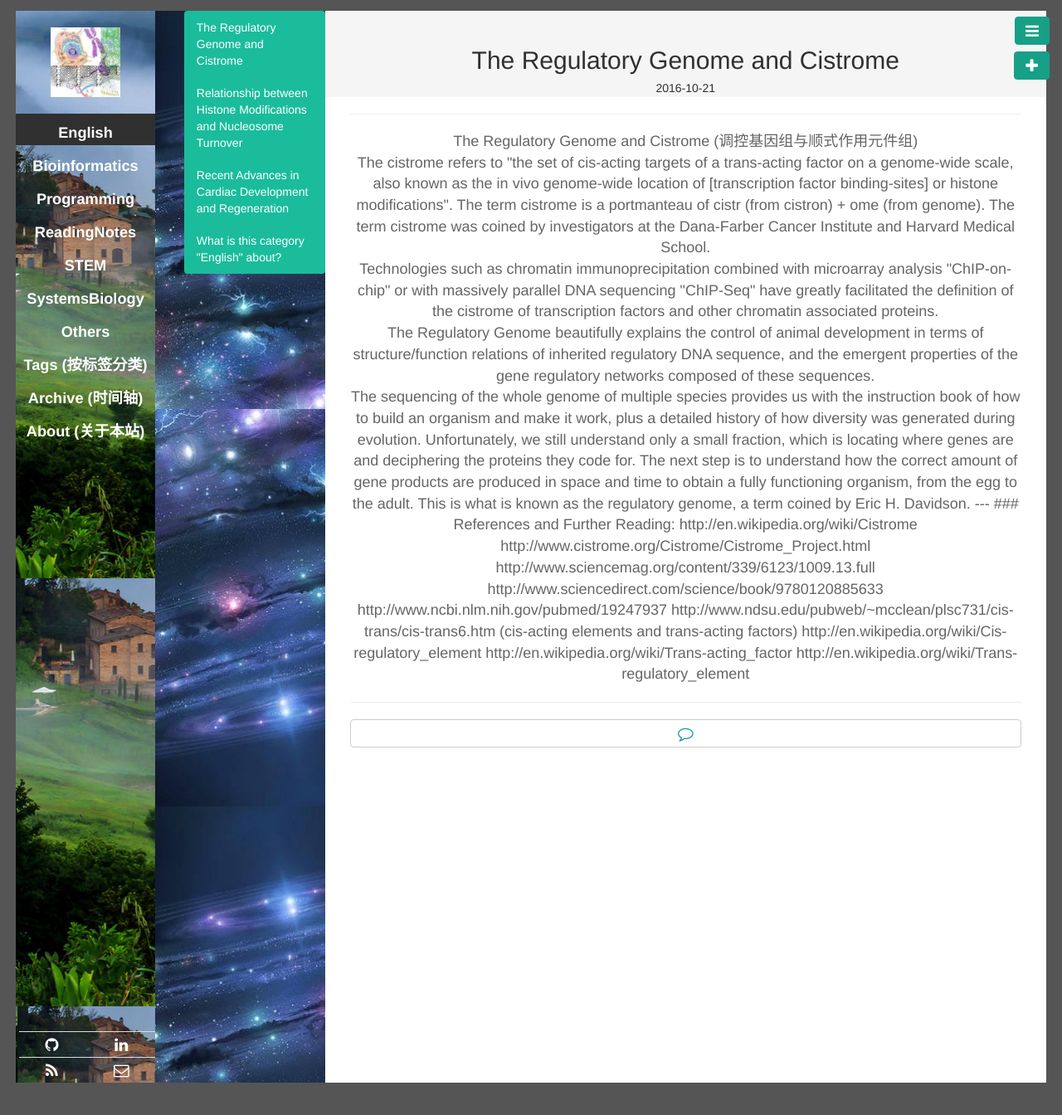
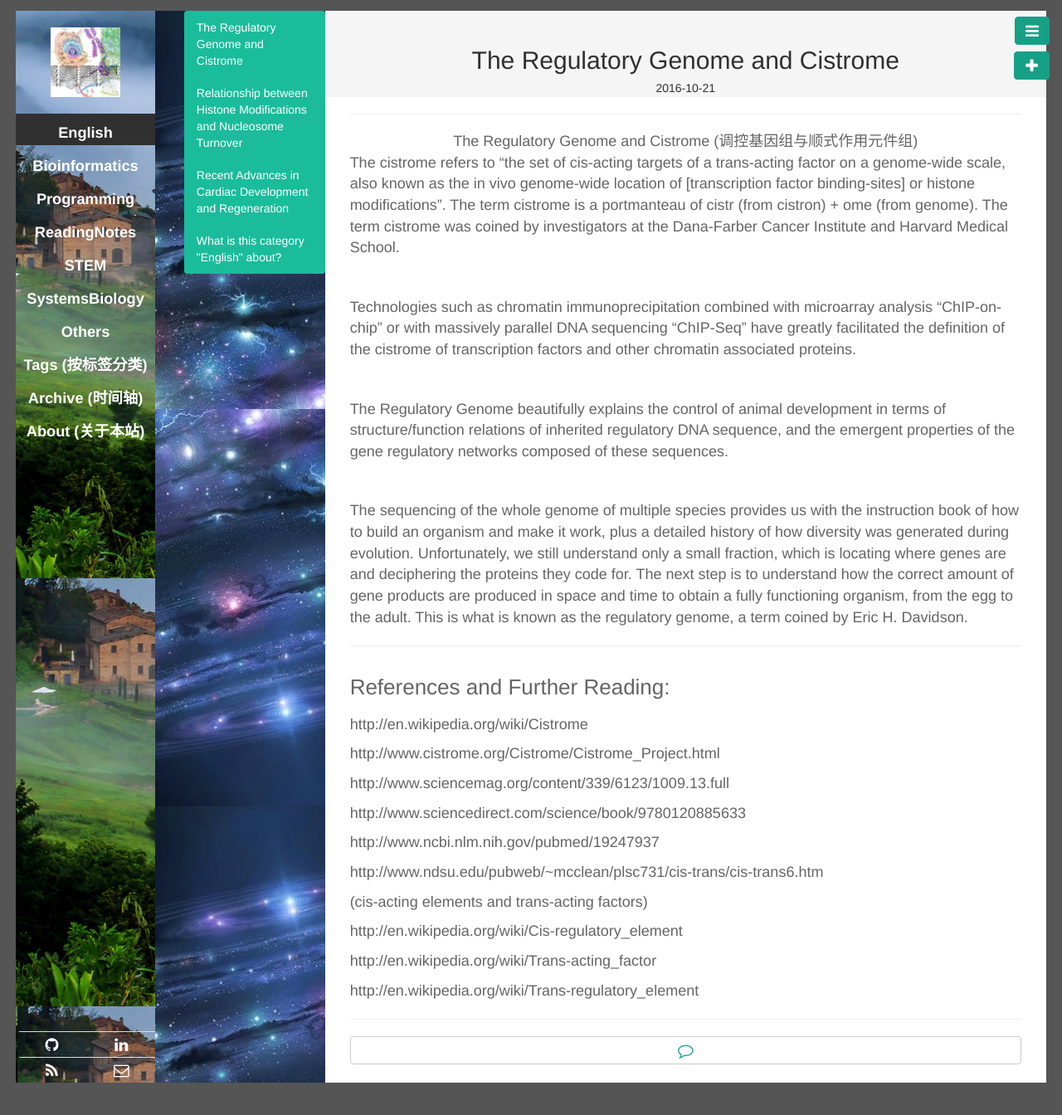
Before and after one commit to CTLife/CTLife.github.io, a Jekyll site: the page built from _posts/English/2016-10-21-Regulatory_Genome_Cistrome.md, in a window 1280 px wide. Shown: the whole page at 83% size. Built offline with Jekyll 4.4.1, drawn with Linux system fonts in a browser that asks for light colours; Markdown is read by kramdown in place of the engine named in the settings.

Commit message:
Update 2016-10-21-Regulatory_Genome_Cistrome.md

```diff
--- a/_posts/English/2016-10-21-Regulatory_Genome_Cistrome.md
+++ b/_posts/English/2016-10-21-Regulatory_Genome_Cistrome.md
@@ -13,7 +13,7 @@ The Regulatory Genome and Cistrome
 
 (调控基因组与顺式作用元件组)
 
-   <center/>
+   </center>
 
 The cistrome refers to "the set of cis-acting targets of a trans-acting factor  on a genome-wide scale,  also known as the in vivo genome-wide location of [transcription factor binding-sites] or histone modifications". The term cistrome is a portmanteau of cistr (from cistron) + ome (from genome). The term cistrome was coined by investigators at the Dana-Farber Cancer Institute and Harvard Medical School.
 
```
